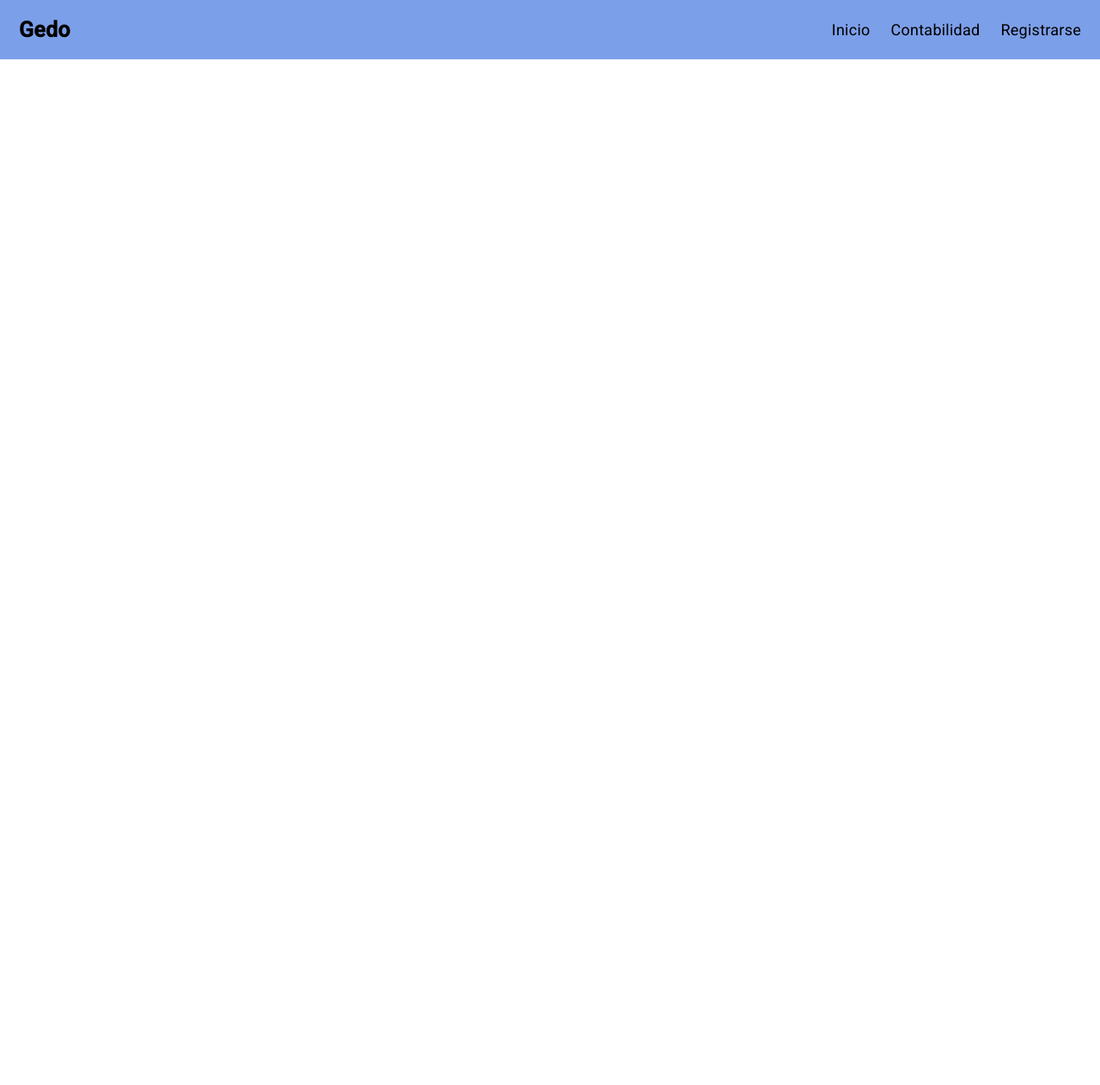
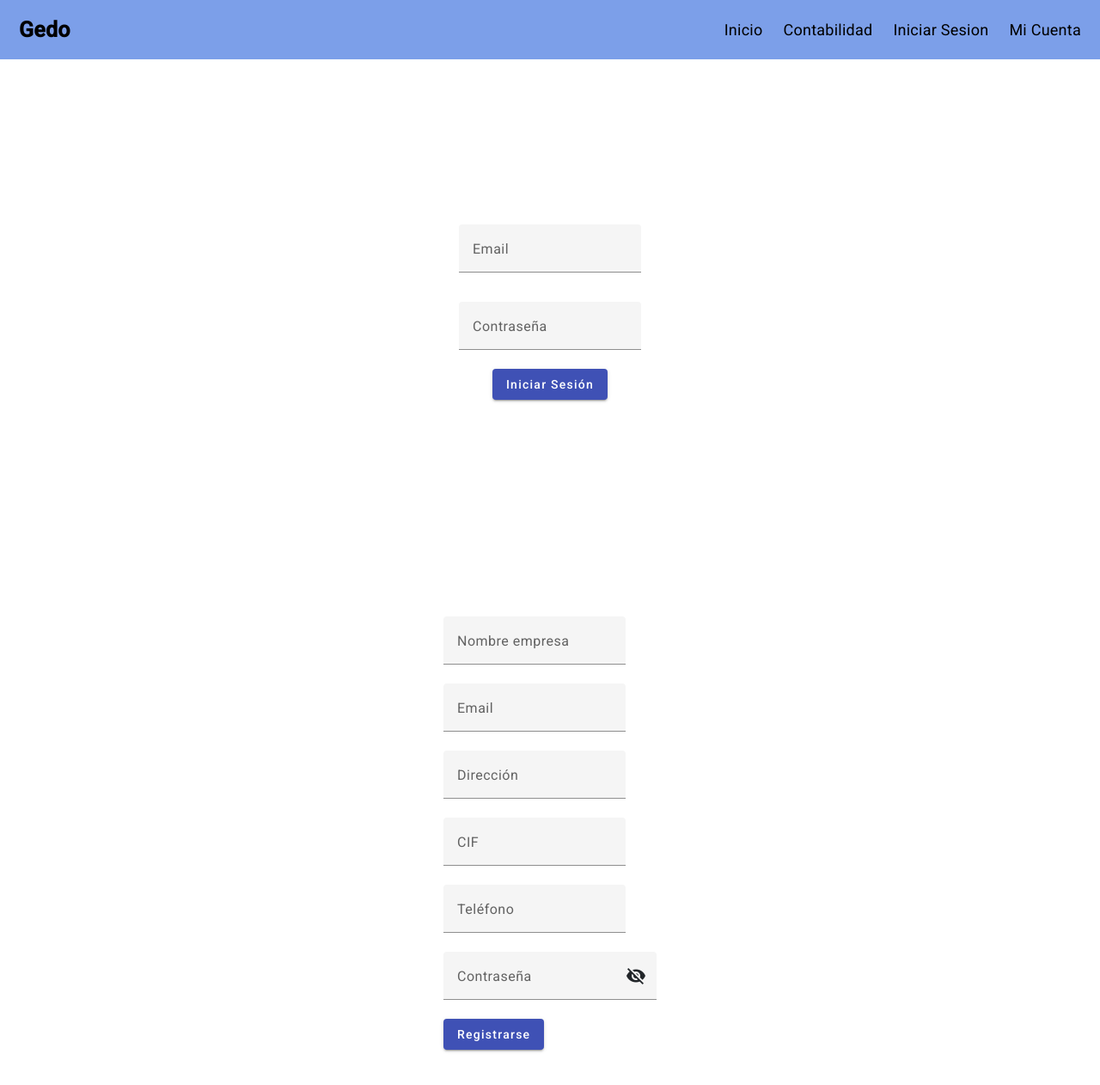
Before and after one commit to oscarplumariegaa/Gedo, an Angular app: page /login in a window 1280 px wide. Before the commit this address led to /. Shown: the top 1262 px of the page at 86% size. Before the commit the page ends 800 px from the top, so only its background shows below. Built offline with nearby package versions, Linux system fonts and the light colour scheme.

Commit message:
login works

```diff
--- a/src/app/app.component.html
+++ b/src/app/app.component.html
@@ -3,7 +3,9 @@
   <div class="header-right">
     <a routerLink="home">Inicio</a>
     <a>Contabilidad</a>
-    <a routerLink="register">Registrarse</a>
+    <a routerLink="login">Iniciar Sesion</a>
+    <a routerLink="myaccount">Mi Cuenta</a>
   </div>
 </div>
+
 <router-outlet></router-outlet>
--- a/src/app/app.module.ts
+++ b/src/app/app.module.ts
@@ -30,7 +30,6 @@ import { BudgetsListComponent } from './budgets-list/budgets-list.component';
 import { LoginComponent } from './login/login.component';
 import { AddItemComponent } from './add-item/add-item.component';
 import { TableDataGeneratePdfComponent } from './table-data-generate-pdf/table-data-generate-pdf.component';
-import { RegisterComponent } from './register/register.component';
 import { HomeComponent } from './home/home.component';
 
 @NgModule({
@@ -43,7 +42,6 @@ import { HomeComponent } from './home/home.component';
     LoginComponent,
     AddItemComponent,
     TableDataGeneratePdfComponent,
-    RegisterComponent,
     HomeComponent
   ],
   imports: [
--- a/src/app/app.routing.ts
+++ b/src/app/app.routing.ts
@@ -1,10 +1,10 @@
 import { RouterModule } from "@angular/router";
 import { AppComponent } from "./app.component";
-import { RegisterComponent } from './register/register.component';
 import { HomeComponent } from "./home/home.component";
+import { LoginComponent } from "./login/login.component";
 
 const appRoutes = [
     { path: 'home', component: HomeComponent},
-    { path: 'register', component: RegisterComponent}
+    { path: 'login', component: LoginComponent}
 ];
 export const routing = RouterModule.forRoot(appRoutes);
--- a/src/app/login/login.component.css
+++ b/src/app/login/login.component.css
@@ -0,0 +1,4 @@
+.example-form{
+    text-align: center;
+    padding: 15%;
+  }
--- a/src/app/login/login.component.html
+++ b/src/app/login/login.component.html
@@ -1 +1,71 @@
-<p>login works!</p>
+<form [formGroup]="loginUserForm" class="example-form">
+    <p>
+      <mat-form-field class="example-full-width" appearance="fill">
+        <mat-label>Email</mat-label>
+        <input
+          matInput
+          placeholder="Introduce email"
+          formControlName="email"
+        />
+      </mat-form-field>
+    </p>
+    <mat-form-field class="example-full-width" appearance="fill">
+      <mat-label>Contraseña</mat-label>
+      <input
+        matInput
+        placeholder="Introduce contraseña"
+        formControlName="password"
+        type="password"
+      />
+    </mat-form-field>
+    <p>
+      <button mat-raised-button color="primary" (click)="submit()">Iniciar Sesión</button>
+    </p>
+    <span *ngIf="show">
+      <button mat-button color="accent">{{loginmessage}}</button></span
+    >
+  </form>
+
+<form [formGroup]="addUserForm" class="dialog-form">
+    <mat-grid-list cols="1" rowHeight="600px">
+        <mat-grid-tile>
+            <div class="example-container">
+                <mat-form-field appearance="fill" class="width-50">
+                    <mat-label>Nombre empresa</mat-label>
+                    <input formControlName="Name" matInput>
+                </mat-form-field>
+                <br>
+                <mat-form-field appearance="fill" class="width-100">
+                    <mat-label>Email</mat-label>
+                    <input formControlName="Email" matInput placeholder="ejemplo@ejemplo.com">
+                </mat-form-field>
+                <br>
+                <mat-form-field appearance="fill" class="width-100">
+                    <mat-label>Dirección</mat-label>
+                    <input formControlName="Address" matInput>
+                </mat-form-field>
+                <br>
+                <mat-form-field appearance="fill" class="width-100">
+                    <mat-label>CIF</mat-label>
+                    <input formControlName="CIF" matInput>
+                </mat-form-field>
+                <br>
+                <mat-form-field appearance="fill" class="width-100">
+                    <mat-label>Teléfono</mat-label>
+                    <input formControlName="PhoneNumber" type="number" matInput>
+                </mat-form-field>
+                <br>
+                <mat-form-field appearance="fill" class="width-100">
+                    <mat-label>Contraseña</mat-label>
+                    <input formControlName="Password" matInput [type]="hide ? 'password' : 'text'">
+                    <button mat-icon-button matSuffix (click)="hide = !hide" [attr.aria-label]="'Hide password'"
+                        [attr.aria-pressed]="hide">
+                        <mat-icon>{{hide ? 'visibility_off' : 'visibility'}}</mat-icon>
+                    </button>
+                </mat-form-field>
+                <br>
+                <button mat-raised-button color="primary" (click)="registerUser()">Registrarse</button>
+            </div>
+        </mat-grid-tile>
+    </mat-grid-list>
+</form>
--- a/src/app/login/login.component.ts
+++ b/src/app/login/login.component.ts
@@ -1,4 +1,6 @@
 import { Component } from '@angular/core';
+import { FormBuilder, FormGroup } from '@angular/forms';
+import { ApiService } from '../services/api.service';
 
 @Component({
   selector: 'app-login',
@@ -6,5 +8,59 @@ import { Component } from '@angular/core';
   styleUrls: ['./login.component.css']
 })
 export class LoginComponent {
+  addUserForm!: FormGroup;
+  loginUserForm!: FormGroup;
+  hide = true;
 
+  username: string = "";
+  password: string = "";
+  show: boolean = false;
+  loginmessage: string = "";
+  rolActual!: string;
+
+  constructor(
+    private fb: FormBuilder,
+    private service: ApiService
+  ){}
+
+  ngOnInit() {
+    this.createForm();
+  }
+  checkValidation(input: string) {
+    const validation = this.addUserForm.controls[input].invalid && (this.addUserForm.controls[input].dirty || this.addUserForm.controls[input].touched)
+    return validation;
+  }
+  createForm() {
+    let emailregex: RegExp = /^(([^<>()\[\]\\.,;:\s@"]+(\.[^<>()\[\]\\.,;:\s@"]+)*)|(".+"))@((\[[0-9]{1,3}\.[0-9]{1,3}\.[0-9]{1,3}\.[0-9]{1,3}])|(([a-zA-Z\-0-9]+\.)+[a-zA-Z]{2,}))$/
+    this.loginUserForm = this.fb.group({
+      email: '',
+      password: ''
+    })
+    this.addUserForm = this.fb.group({
+      Name: '',
+      Email: '',
+      Password: '',
+      Address: '',
+      CIF: '',
+      PhoneNumber: ''
+    })
+  }
+  checkPassword(control: any) {
+    let enteredPassword = control.value
+    let passwordCheck = /^(?=.*[a-z])(?=.*[A-Z])(?=.*[0-9])(?=.{6,})/;
+    return (!passwordCheck.test(enteredPassword) && enteredPassword) ? { 'requirements': true } : null;
+  }
+  registerUser(){
+    this.service.registerUser(this.addUserForm.value).subscribe((data: any) => {
+    })
+  }
+
+  submit() {
+    this.service.loginUser(this.loginUserForm.controls['email'].value, this.loginUserForm.controls['password'].value).subscribe((data: any) => {
+      localStorage.setItem('user', data.name);
+    }, error => {
+      this.show = !this.show;
+      this.loginmessage = 'Credenciales no válidas';
+    })
+  }
 }
--- a/src/app/register/register.component.html
+++ /dev/null
@@ -1,43 +0,0 @@
-<form [formGroup]="addUserForm" class="dialog-form">
-<mat-grid-list cols="1" rowHeight="600px">
-    <mat-grid-tile>
-        <div class="example-container">
-            <mat-form-field appearance="fill" class="width-50">
-                <mat-label>Nombre empresa</mat-label>
-                <input formControlName="Name" matInput>
-            </mat-form-field>
-            <br>
-            <mat-form-field appearance="fill" class="width-100">
-                <mat-label>Email</mat-label>
-                <input formControlName="Email" matInput placeholder="ejemplo@ejemplo.com">
-            </mat-form-field>
-            <br>
-            <mat-form-field appearance="fill" class="width-100">
-                <mat-label>Dirección</mat-label>
-                <input formControlName="Address" matInput>
-            </mat-form-field>
-            <br>
-            <mat-form-field appearance="fill" class="width-100">
-                <mat-label>CIF</mat-label>
-                <input formControlName="CIF" matInput>
-            </mat-form-field>
-            <br>
-            <mat-form-field appearance="fill" class="width-100">
-                <mat-label>Teléfono</mat-label>
-                <input formControlName="PhoneNumber" type="number" matInput>
-            </mat-form-field>
-            <br>
-            <mat-form-field appearance="fill" class="width-100">
-                <mat-label>Contraseña</mat-label>
-                <input formControlName="Password" matInput [type]="hide ? 'password' : 'text'">
-                <button mat-icon-button matSuffix (click)="hide = !hide" [attr.aria-label]="'Hide password'"
-                    [attr.aria-pressed]="hide">
-                    <mat-icon>{{hide ? 'visibility_off' : 'visibility'}}</mat-icon>
-                </button>
-            </mat-form-field>
-            <br>
-            <button mat-raised-button color="primary" (click)="registerUser()">Registrarse</button>
-        </div>
-    </mat-grid-tile>
-</mat-grid-list>
-</form>
--- a/src/app/register/register.component.ts
+++ /dev/null
@@ -1,48 +0,0 @@
-import { Component } from '@angular/core';
-import { FormGroup, FormControl, Validators, FormGroupDirective, FormBuilder } from '@angular/forms';
-import { ApiService } from '../services/api.service';
-
-@Component({
-  selector: 'app-register',
-  templateUrl: './register.component.html',
-  styleUrls: ['./register.component.css']
-})
-export class RegisterComponent {
-  addUserForm!: FormGroup;
-  hide = true;
-
-  constructor(
-    private fb: FormBuilder,
-    private service: ApiService
-  ){}
-
-  ngOnInit() {
-    this.createForm();
-  }
-  checkValidation(input: string) {
-    const validation = this.addUserForm.controls[input].invalid && (this.addUserForm.controls[input].dirty || this.addUserForm.controls[input].touched)
-    return validation;
-  }
-  createForm() {
-    let emailregex: RegExp = /^(([^<>()\[\]\\.,;:\s@"]+(\.[^<>()\[\]\\.,;:\s@"]+)*)|(".+"))@((\[[0-9]{1,3}\.[0-9]{1,3}\.[0-9]{1,3}\.[0-9]{1,3}])|(([a-zA-Z\-0-9]+\.)+[a-zA-Z]{2,}))$/
-    this.addUserForm = this.fb.group({
-      Name: '',
-      Email: '',
-      Password: '',
-      Address: '',
-      CIF: '',
-      PhoneNumber: ''
-    })
-  }
-  checkPassword(control: any) {
-    let enteredPassword = control.value
-    let passwordCheck = /^(?=.*[a-z])(?=.*[A-Z])(?=.*[0-9])(?=.{6,})/;
-    return (!passwordCheck.test(enteredPassword) && enteredPassword) ? { 'requirements': true } : null;
-  }
-  registerUser(){
-    console.log(this.addUserForm.value);
-    this.service.registerUser(this.addUserForm.value).subscribe((data: any) => {
-      console.log(data);
-    })
-  }
-}
--- a/src/app/services/api.service.ts
+++ b/src/app/services/api.service.ts
@@ -93,4 +93,7 @@ export class ApiService {
       const body = JSON.stringify(arrUser);
       return this.http.post<any>(this.API_URL + 'Users', body, { 'headers': headers });
     }
+    loginUser(email:string, password:string){
+      return this.http.get(this.API_URL + 'Users/Login/' + email + '/' + password);
+    }
 }
```
Also changed, not shown: src/app/register/register.component.css (deleted), 1 other file (tests, documents, lock files or other folders).
